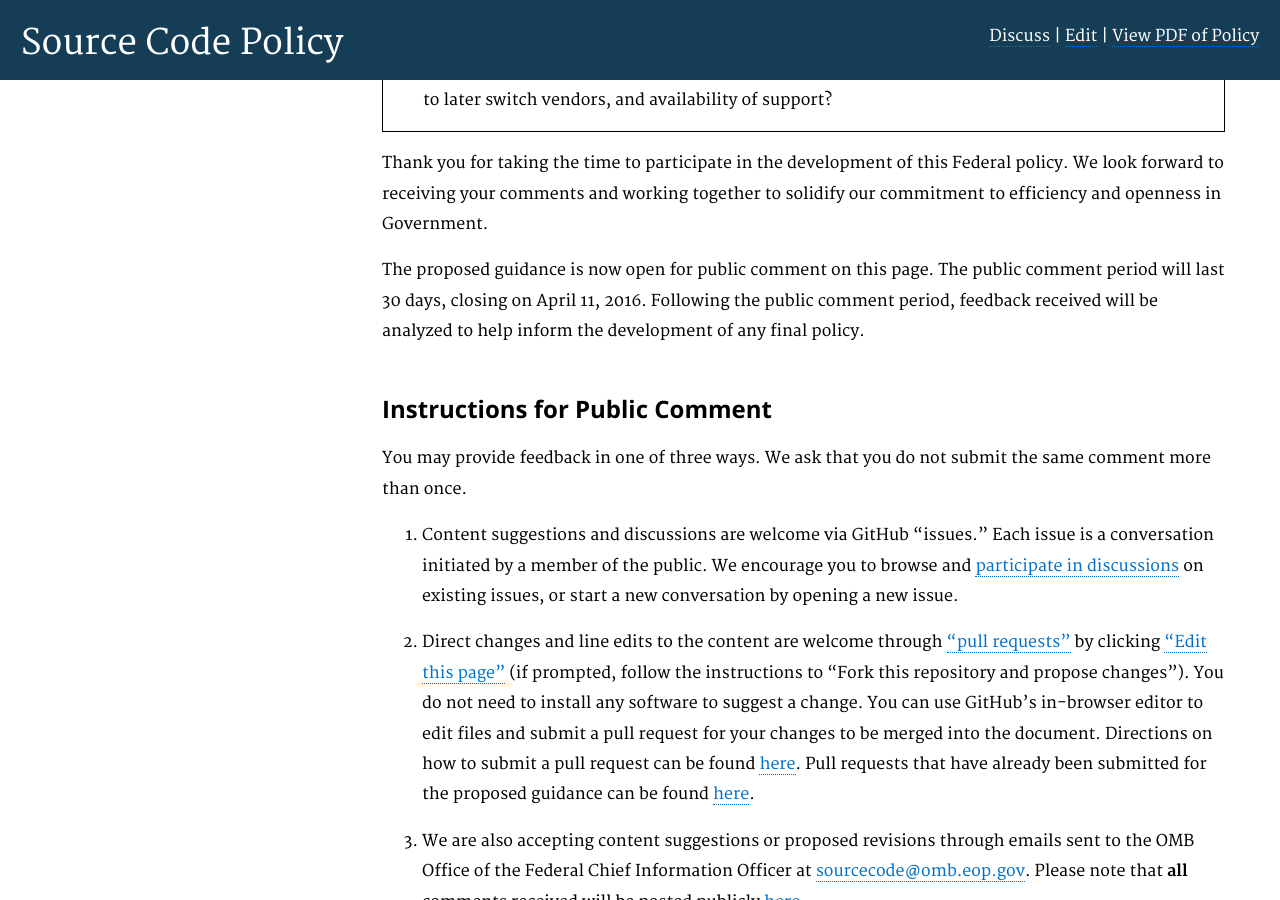
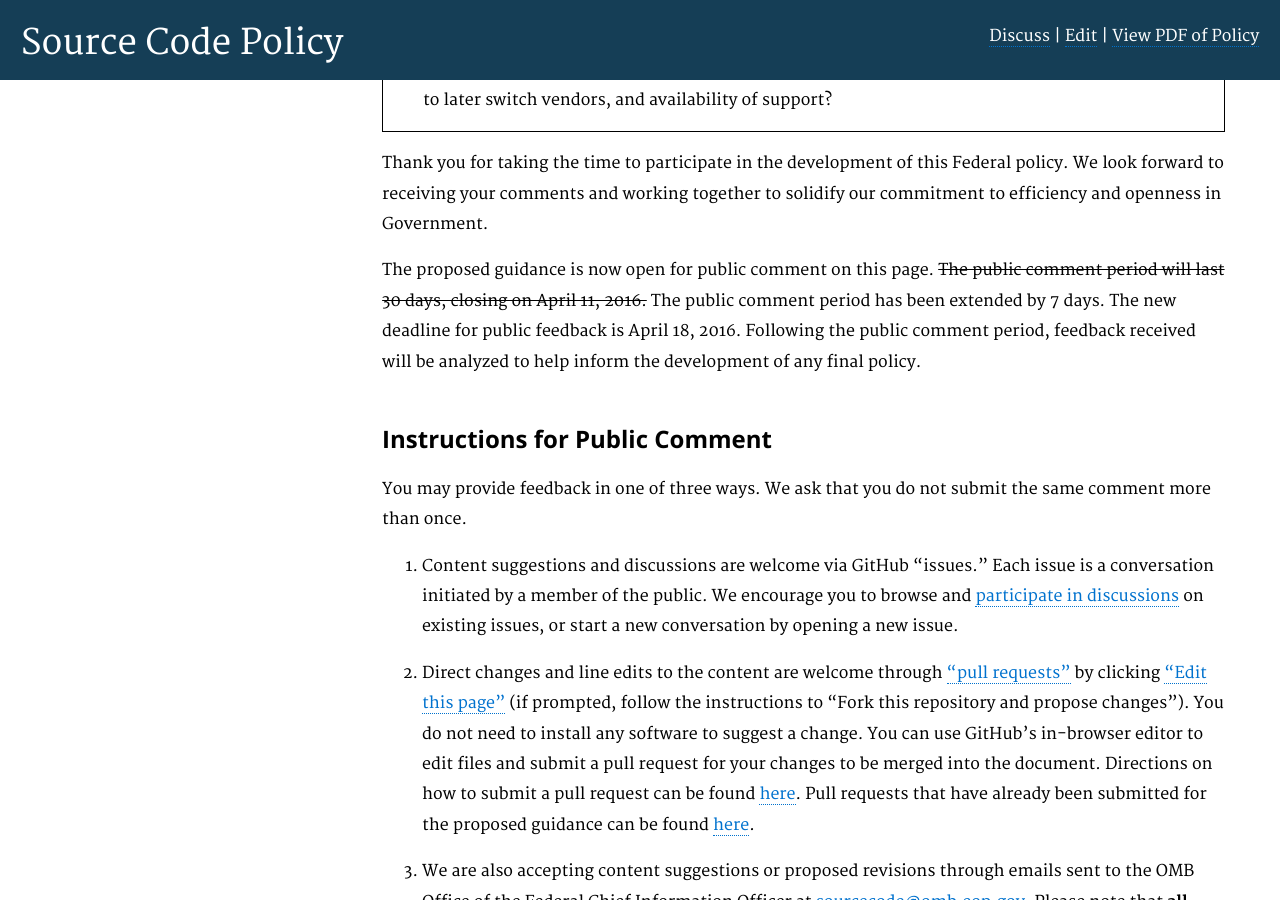
Before and after one commit to CityOfLosAngeles/open-source-policy, a Jekyll site: the page built from pages/index.md, in a window 1280 px wide and 900 px high, scrolled down 1750 px. Built offline with Jekyll 4.4.1, drawn with Linux system fonts in a browser that asks for light colours; Markdown is read by kramdown in place of the engine named in the settings.

Commit message:
Public Comment Extension
Updated index.md to reflect a 7-day extension to the public comment period.

```diff
--- a/pages/index.md
+++ b/pages/index.md
@@ -49,7 +49,7 @@ Considerations regarding releasing custom code as Open Source Software include:
 
 Thank you for taking the time to participate in the development of this Federal policy. We look forward to receiving your comments and working together to solidify our commitment to efficiency and openness in Government.
 
-The proposed guidance is now open for public comment on this page. The public comment period will last 30 days, closing on April 11, 2016. Following the public comment period, feedback received will be analyzed to help inform the development of any final policy.
+The proposed guidance is now open for public comment on this page. ~~The public comment period will last 30 days, closing on April 11, 2016.~~ The public comment period has been extended by 7 days. The new deadline for public feedback is April 18, 2016. Following the public comment period, feedback received will be analyzed to help inform the development of any final policy.
 
 ## Instructions for Public Comment
 
```
